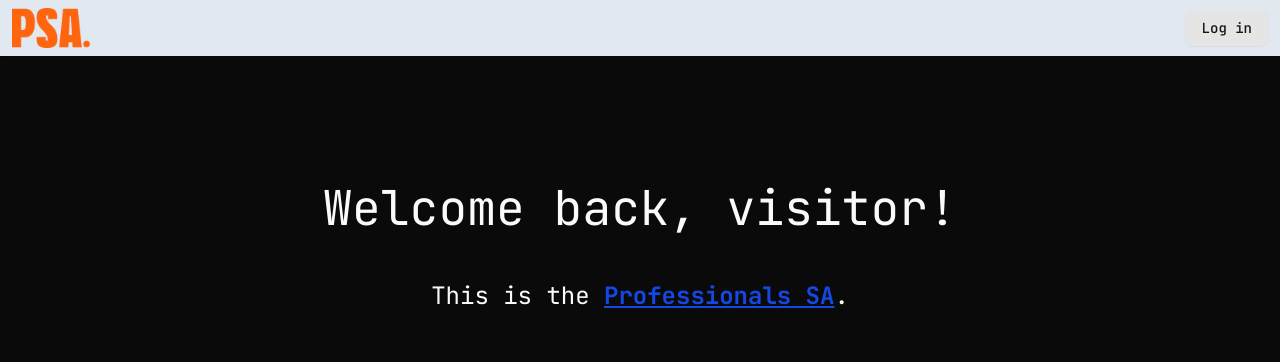
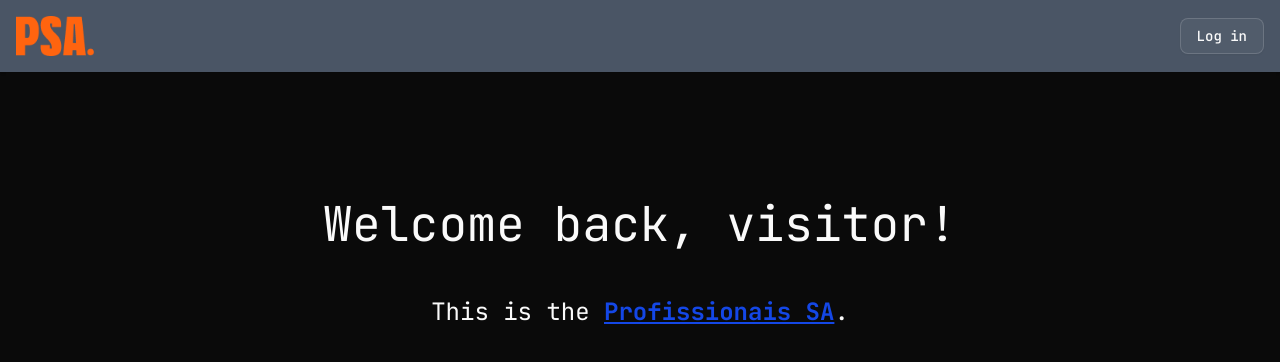
Before and after one commit to loanmatteusz/challenge-psa, a Next.js app in the folder ui/: page / in a window 1280 px wide. Shown: the top 362 px of the page. Built offline with nearby package versions, Linux system fonts and the light colour scheme.

Commit message:
style: adjust colors

```diff
--- a/ui/src/app/(auth)/layout.tsx
+++ b/ui/src/app/(auth)/layout.tsx
@@ -35,7 +35,7 @@
     }
 
     return (
-        <main className="flex items-center justify-center h-screen p-2 bg-stone-500">
+        <main className="flex items-center justify-center h-screen p-2 bg-indigo-900">
             {children}
         </main>
     );
--- a/ui/src/app/(auth)/sign-in/page.tsx
+++ b/ui/src/app/(auth)/sign-in/page.tsx
@@ -16,7 +16,7 @@
         useSignIn();
 
     return (
-        <div className="flex flex-col border-2 max-w-[480px] max-h-[720px] p-2 w-full rounded-md shadow-md items-center justify-center">
+        <div className="flex flex-col border-2 max-w-[480px] max-h-[720px] p-4 w-full rounded-md shadow-md items-center justify-center bg-transparent">
             <div className="w-36 h-[32px] items-center justify-center">
                 <Logo />
             </div>
--- a/ui/src/app/(main)/_components/AppSidebar.tsx
+++ b/ui/src/app/(main)/_components/AppSidebar.tsx
@@ -1,5 +1,9 @@
+"use client";
+
 import Link from "next/link";
 import Image from "next/image";
+import { useRouter } from "next/navigation";
+
 import { ChartBarStacked, ChartSpline, LogOut, Settings } from "lucide-react";
 import {
     Sidebar,
@@ -14,6 +18,8 @@
     SidebarMenuItem,
     SidebarSeparator
 } from "../../../components/ui/sidebar";
+import { Button } from "@/components/ui/button";
+import { logoutUser } from "@/services/auth";
 
 const items = [
     {
@@ -29,19 +35,28 @@
 ];
 
 const AppSidebar = () => {
+    const router = useRouter();
+
+    function handleLogout() {
+        logoutUser()
+        router.push("/sign-in")
+    }
+
     return (
         <Sidebar collapsible="icon">
             <SidebarHeader className="py-4">
                 <SidebarMenu>
                     <SidebarMenuItem className="flex items-center justify-between">
                         <SidebarMenuButton className="flex justify-between" asChild>
-                            <Link href="/">
+                            <Button className="bg-neutral-500"
+                                onClick={handleLogout}
+                            >
                                 <div className="flex items-baseline gap-2">
                                     <Image src="/logo.png" alt="logo" width={20} height={20} />
                                     <span>Loan Matteus</span>
                                 </div>
                                 <LogOut />
-                            </Link>
+                            </Button>
                         </SidebarMenuButton>
                     </SidebarMenuItem>
                 </SidebarMenu>
--- a/ui/src/app/(marketing)/_components/navbar.tsx
+++ b/ui/src/app/(marketing)/_components/navbar.tsx
@@ -5,13 +5,13 @@
 
 const Navbar: React.FC = () => {
     return (
-        <nav className="bg-slate-200 shadow-sm px-3 py-2 w-full flex items-center justify-between">
+        <nav className="bg-gray-600 shadow-sm p-4 w-full flex items-center justify-between">
             <div className="w-[80px] h-[40px] cursor-pointer">
                 <Logo />
             </div>
 
             <Link href="/sign-in">
-                <Button>Log in</Button>
+                <Button variant="outline">Log in</Button>
             </Link>
         </nav>
     );
--- a/ui/src/app/(marketing)/page.tsx
+++ b/ui/src/app/(marketing)/page.tsx
@@ -13,7 +13,7 @@
 
                 <h2 className="text-2xl">
                     This is the{' '}
-                    <b className="underline text-blue-700">Professionals SA</b>.
+                    <b className="underline text-blue-700">Profissionais SA</b>.
                 </h2>
             </div>
         </>
```
